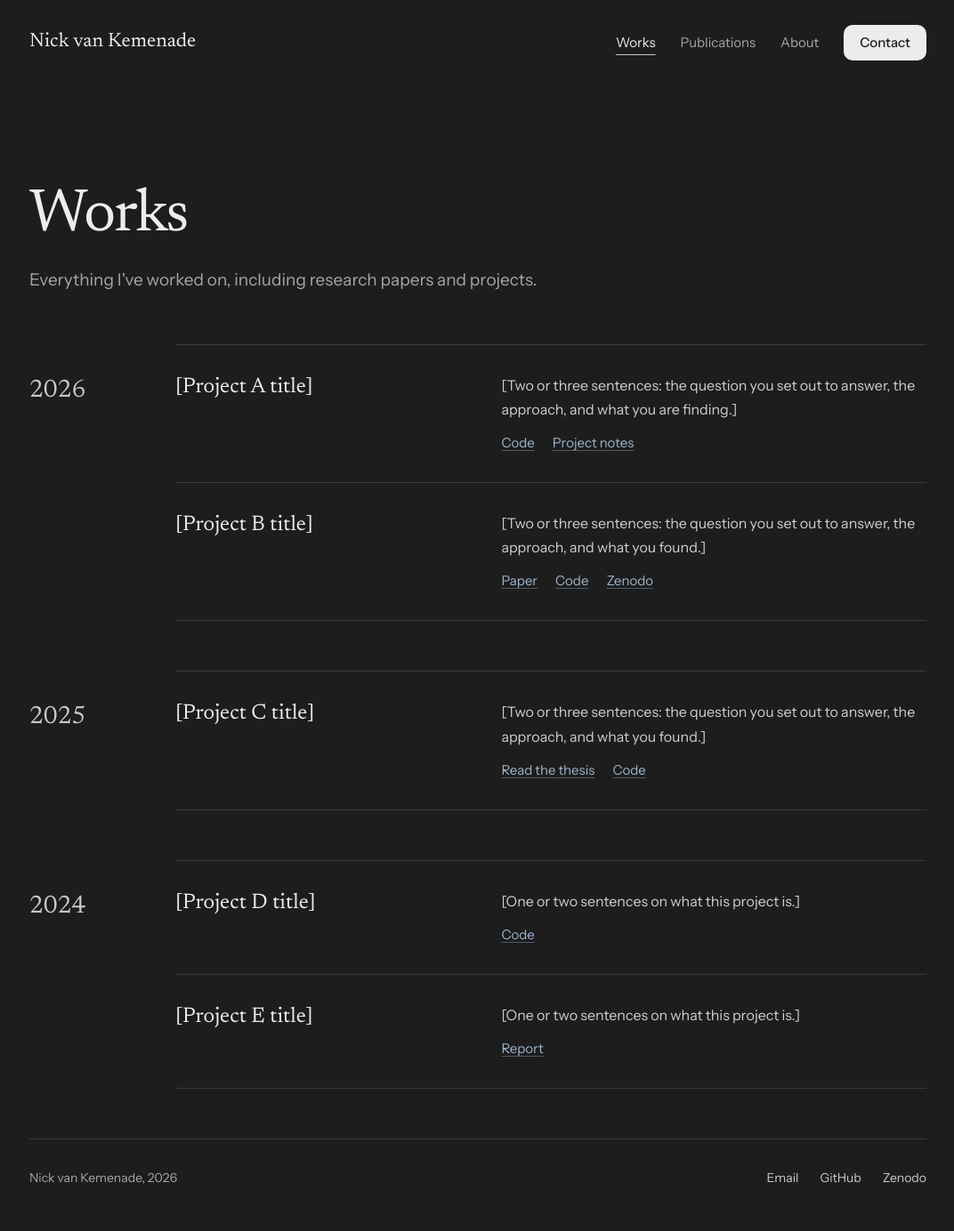
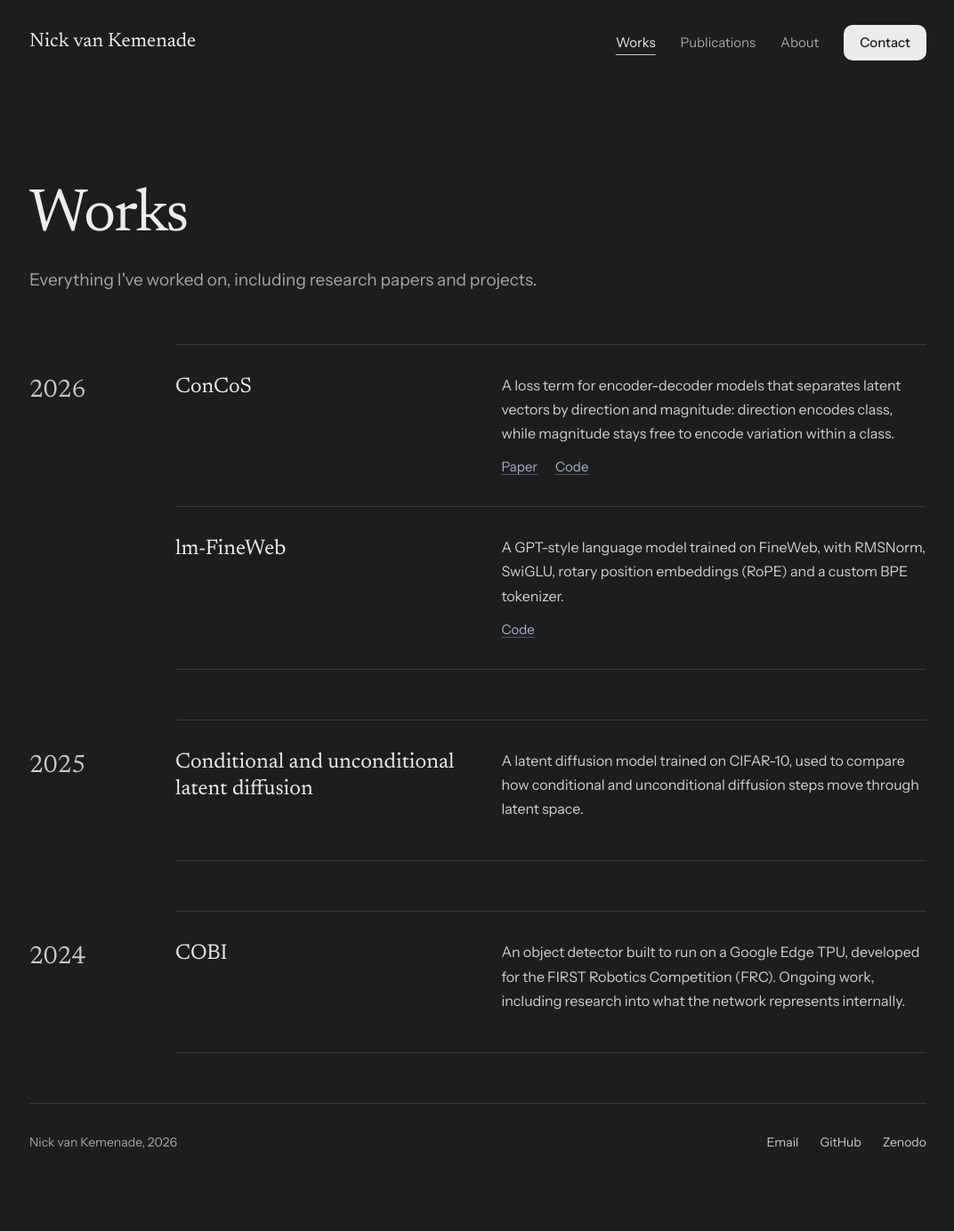
Before and after one commit to nickvankemenade-ai/nickvankemenade-ai.github.io, a Jekyll site: the page built from works/index.html, in a window 1280 px wide. Shown: the whole page at 89% size, without its empty margins (103-1175 px from the left). Built offline with Jekyll 4.4.1, drawn with Linux system fonts in a browser that asks for light colours; after the commit the page ends 1343 px from its top, so only the background shows below that.

Commit message:
Add COBI, latent diffusion, ConCoS and lm-FineWeb works
Co-Authored-By: Claude Opus 5.5 <noreply@anthropic.com>

```diff
--- a/_includes/media.html
+++ b/_includes/media.html
@@ -3,7 +3,7 @@
   Usage: {% include media.html media=work.media %}
 {% endcomment %}
 {% assign m = include.media %}
-<figure class="work-media">
+<figure class="work-media{% if m.fit == 'contain' %} work-media-contain{% endif %}">
   {% if m.src and m.src != "" %}
     {% if m.type == "video" %}
       <video src="{{ m.src | relative_url }}"{% if m.poster %} poster="{{ m.poster | relative_url }}"{% endif %} autoplay muted loop playsinline aria-label="{{ m.alt }}"></video>
--- /dev/null
+++ b/_works/cobi.md
@@ -0,0 +1,21 @@
+---
+title: COBI
+date: 2024-01-01
+featured: true
+summary: "An object detector built to run on a Google Edge TPU, developed for the FIRST Robotics Competition (FRC). Ongoing work, including research into what the network represents internally."
+media:
+  type: image
+  src: /assets/works/cobi/feature-maps.webp
+  alt: "activations through COBI for one camera frame, from the first layers to the final detections"
+  fit: contain
+---
+
+## Overview
+
+COBI detects game pieces in real time from a robot's camera. It runs on an Edge TPU, a small accelerator that only executes fully quantised 8-bit models, so the network is designed and trained with that constraint in mind.
+
+## Internal representations
+
+The figure follows a single camera frame through the network. The top panels show feature maps from the stem and the backbone stages (F2 to F4), followed by the feature pyramid levels (P2 to P4). The class heatmaps at three resolutions (CLS 4, 8 and 16) show where the detector places objects, and the last panel shows the resulting detections with their confidence scores.
+
+COBI is closed-source, so there is no paper or code to link.
--- /dev/null
+++ b/_works/concos.md
@@ -0,0 +1,41 @@
+---
+title: ConCoS
+date: 2026-11-16
+featured: true
+summary: "A loss term for encoder-decoder models that separates latent vectors by direction and magnitude: direction encodes class, while magnitude stays free to encode variation within a class."
+media:
+  type: image
+  src: /assets/works/concos/scaling-grid.png
+  alt: "decoded digits across a grid of λ and γ values"
+  fit: contain
+links:
+  - label: Paper
+    url: https://zenodo.org/records/24282231
+  - label: Code
+    url: https://github.com/nickvankemenade-ai/concos
+bibtex: |
+  @misc{vankemenade2026concos,
+    title     = {Learning Interpretable Generative Manifolds through Contrastive Cosine Similarity},
+    author    = {van Kemenade, Nick},
+    year      = {2026},
+    publisher = {Zenodo},
+    doi       = {10.5281/zenodo.24282231},
+    url       = {https://zenodo.org/records/24282231}
+  }
+---
+
+Paper: *Learning Interpretable Generative Manifolds through Contrastive Cosine Similarity* (2026).
+
+## Approach
+
+Contrastive Cosine Similarity (ConCoS) trains latent vectors directly: vectors from the same class are pulled together in angle, and vectors from different classes are pushed apart. This gives the latent space a directional and a radial separation. Direction encodes class identity, and magnitude is left free to encode variation within a class.
+
+## Results
+
+Across twelve models trained on MNIST, Fashion-MNIST and EMNIST Letters, ConCoS models show much larger cosine gaps between classes. They also keep their classification accuracy better when latent vectors are scaled radially, and show more structural variation under that scaling.
+
+The figure shows decoded samples across a grid of values for λ (rows) and γ (columns).
+
+## Next steps
+
+The paper proposes replacing discrete class labels with a frozen pairwise similarity critic, such as one taken from a pretrained encoder.
--- /dev/null
+++ b/_works/latent-diffusion.md
@@ -0,0 +1,21 @@
+---
+title: Conditional and unconditional latent diffusion
+date: 2025-01-01
+featured: true
+summary: "A latent diffusion model trained on CIFAR-10, used to compare how conditional and unconditional diffusion steps move through latent space."
+media:
+  type: image
+  src: /assets/works/latent-diffusion/trajectory-pca.svg
+  alt: "diffusion trajectories in latent space projected onto two principal components, coloured by CIFAR-10 class"
+  fit: contain
+---
+
+## Overview
+
+A latent diffusion model generates images by denoising in the latent space of an autoencoder rather than in pixel space. This project trains one on CIFAR-10 and compares the steps it takes with and without a class condition.
+
+## Latent flow
+
+The figure projects sampling trajectories onto their first two principal components, coloured by the ten CIFAR-10 classes. It shows how class conditioning shapes the path each sample takes through latent space.
+
+There is no publication or code for this project.
--- /dev/null
+++ b/_works/lm-fineweb.md
@@ -0,0 +1,20 @@
+---
+title: lm-FineWeb
+date: 2026-01-01
+featured: false
+summary: "A GPT-style language model trained on FineWeb, with RMSNorm, SwiGLU, rotary position embeddings (RoPE) and a custom BPE tokenizer."
+links:
+  - label: Code
+    url: https://github.com/nickvankemenade-ai/lm-FineWeb
+---
+
+## Overview
+
+lm-FineWeb trains a decoder-only transformer on FineWeb, a large dataset of filtered web text.
+
+## Architecture
+
+- **RMSNorm** for layer normalisation
+- **SwiGLU** activations in the feed-forward layers
+- **Rotary position embeddings (RoPE)** to encode token positions
+- A **custom byte-pair encoding (BPE) tokenizer**, trained for this project
--- a/_works/project-a.md
+++ /dev/null
@@ -1,28 +0,0 @@
----
-title: "[Project A title]"
-date: 2026-09-01
-featured: true              # true shows it on the homepage (the 3 newest featured works)
-summary: "[Two or three sentences: the question you set out to answer, the approach, and what you are finding.]"
-media:
-  type: video               # image or video
-  src: ""                   # e.g. /assets/works/project-a/clip.mp4 — leave empty for a placeholder
-  poster: ""                # optional still image shown before a video loads
-  alt: "a short clip showing the model or system in action"
-links:
-  - label: Code
-    url: "#"
-  - label: Project notes
-    url: "#"
----
-
-## Motivation
-
-[Why this problem matters and what was missing from earlier work.]
-
-## Approach
-
-[How you tackled it. Keep each paragraph short; figures can go between paragraphs with `![Caption](/assets/works/project-a/figure.png)`.]
-
-## Results so far
-
-[What you have found, with one or two figures.]
--- a/_works/project-b.md
+++ /dev/null
@@ -1,36 +0,0 @@
----
-title: "[Project B title]"
-date: 2026-03-01
-featured: true
-summary: "[Two or three sentences: the question you set out to answer, the approach, and what you found.]"
-media:
-  type: image
-  src: ""
-  alt: "the main figure or result from the paper"
-links:
-  - label: Paper
-    url: "#"
-  - label: Code
-    url: "#"
-  - label: Zenodo
-    url: "#"
-bibtex: |
-  @article{vankemenade2026projectb,
-    title   = {[Project B title]},
-    author  = {van Kemenade, Nick and [Co-authors]},
-    journal = {[Venue or arXiv]},
-    year    = {2026}
-  }
----
-
-## Motivation
-
-[Why this problem matters and what was missing from earlier work.]
-
-## Method
-
-[How it works.]
-
-## Results
-
-[What you found, with figures.]
--- a/_works/project-c.md
+++ /dev/null
@@ -1,23 +0,0 @@
----
-title: "[Project C title]"
-date: 2025-06-01
-featured: true
-summary: "[Two or three sentences: the question you set out to answer, the approach, and what you found.]"
-media:
-  type: image
-  src: ""
-  alt: "training curves or a key result from the thesis"
-links:
-  - label: Read the thesis
-    url: "#"
-  - label: Code
-    url: "#"
----
-
-## Summary
-
-[A longer summary of the thesis.]
-
-## Key findings
-
-[Two or three findings, each with a figure if you have one.]
--- a/_works/project-d.md
+++ /dev/null
@@ -1,15 +0,0 @@
----
-title: "[Project D title]"
-date: 2024-11-01
-featured: false
-summary: "[One or two sentences on what this project is.]"
-media:
-  type: image
-  src: ""
-  alt: "a screenshot or figure"
-links:
-  - label: Code
-    url: "#"
----
-
-[A short write-up of the project.]
--- a/_works/project-e.md
+++ /dev/null
@@ -1,11 +0,0 @@
----
-title: "[Project E title]"
-date: 2024-02-01
-featured: false
-summary: "[One or two sentences on what this project is.]"
-links:
-  - label: Report
-    url: "#"
----
-
-[A short write-up of the project.]
--- a/about/index.html
+++ b/about/index.html
@@ -7,6 +7,6 @@ title: About
 
 <div class="about prose">
   <p>I'm an independent machine learning researcher. My work focuses on neural networks. I don't specialise in one area, but rather work across the field.</p>
-  <p>Much of my research has been about representation: what convolutional object detectors and variational autoencoders learn internally, including my work on ConCoS. I've also trained GPT-style language models and latent diffusion models for image generation.</p>
+  <p>Much of my research has been about representation: what convolutional object detectors and variational autoencoders learn internally, including my work on <a href="{{ '/works/concos/' | relative_url }}">ConCoS</a>. I've also trained GPT-style language models and latent diffusion models for image generation.</p>
   <p>I work outside a university or lab. I publish my research on <a href="https://zenodo.org/search?q=metadata.creators.person_or_org.name%3A%22van%20Kemenade%2C%20Nick%22&amp;l=list&amp;p=1&amp;s=10&amp;sort=bestmatch">Zenodo</a> and share code on <a href="https://github.com/nickvankemenade-ai">GitHub</a>.</p>
 </div>
--- a/assets/css/styles.css
+++ b/assets/css/styles.css
@@ -223,6 +223,9 @@ h1, h2, h3 { font-family: var(--serif); font-weight: 400; }
   background: var(--surface);
 }
 .work-media img, .work-media video { width: 100%; height: 100%; object-fit: cover; }
+.work-media-contain img, .work-media-contain video { object-fit: contain; }
+.article > .work-media { aspect-ratio: auto; max-width: 960px; }
+.article > .work-media img, .article > .work-media video { height: auto; }
 .placeholder {
   width: 100%;
   height: 100%;
```
Also changed, not shown: _data/publications.yml (+9 -14 lines), README.md, assets/works/cobi/feature-maps.webp (added), assets/works/concos/scaling-grid.png (added), 1 other file.
